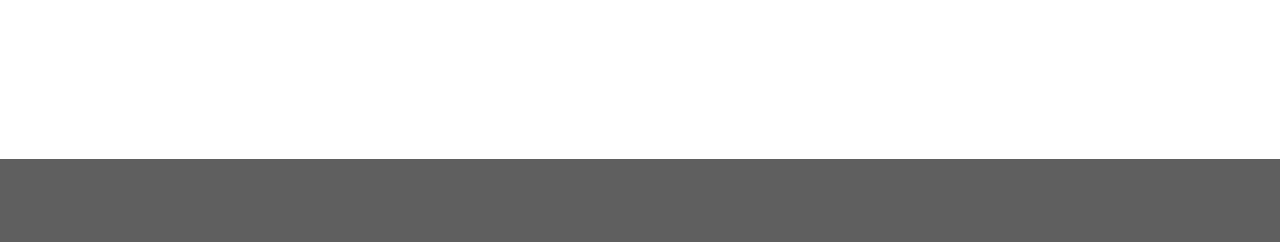
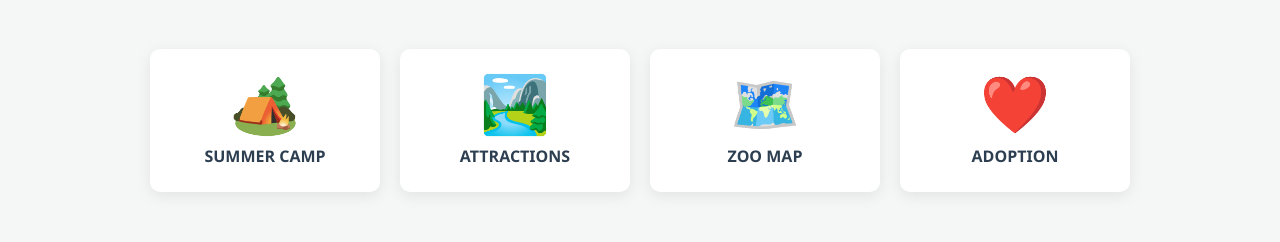
Before and after one commit to AntonyAbhishekA/ZOO-PROJECT, a Flask app: page / in a window 1280 px wide. Shown: the part 641-883 px from the top of the page. Before the commit the page ends 800 px from the top, so only its background shows below. Run offline with Flask 3, Linux system fonts and the light colour scheme; some libraries are stand-ins or nearby versions.

Commit message:
Home contents adding

```diff
--- a/templates/base.html
+++ b/templates/base.html
@@ -153,6 +153,43 @@
       color: #fff;
     }
 
+    /* 🧭 Icon Navigation Section */
+   .icon-nav {
+     display: flex;
+     justify-content: center;
+     flex-wrap: wrap; /* Allows items to wrap on smaller screens */
+     gap: 20px;
+     padding: 50px 20px;
+     background-color: #f4f7f6; /* Light gray background to separate from hero */
+    }
+
+   .icon-nav-item {
+     background-color: #ffffff;
+     width: 200px;
+     padding: 25px 15px;
+     border-radius: 10px;
+     box-shadow: 0 4px 15px rgba(0,0,0,0.08);
+     text-align: center;
+     text-decoration: none;
+     color: #2c3e50;
+     transition: transform 0.3s ease, box-shadow 0.3s ease;
+    }
+
+   .icon-nav-item:hover {
+     transform: translateY(-8px);
+     box-shadow: 0 8px 25px rgba(0,0,0,0.12);
+    }
+
+   .nav-icon {
+     font-size: 3.5rem; /* Emojis are treated like text, so we can change their size */
+     margin-bottom: 15px;
+     line-height: 1;
+    }
+
+   .nav-icon-title {
+     font-weight: 600;
+     font-size: 1rem;
+    }
   </style>
 </head>
 <body>
--- a/templates/home.html
+++ b/templates/home.html
@@ -11,4 +11,22 @@
     <p class="hero-subtitle">WHERE WILDERNESS AWAITS...</p>
   </div>
 </div>
+<section class="icon-nav">
+  <a href="#" class="icon-nav-item">
+    <div class="nav-icon">🏕️</div>
+    <span class="nav-icon-title">SUMMER CAMP</span>
+  </a>
+  <a href="#" class="icon-nav-item">
+    <div class="nav-icon">🏞️</div>
+    <span class="nav-icon-title">ATTRACTIONS</span>
+  </a>
+  <a href="#" class="icon-nav-item">
+    <div class="nav-icon">🗺️</div>
+    <span class="nav-icon-title">ZOO MAP</span>
+  </a>
+  <a href="#" class="icon-nav-item">
+    <div class="nav-icon">❤️</div>
+    <span class="nav-icon-title">ADOPTION</span>
+  </a>
+</section>
 {% endblock %}
```
